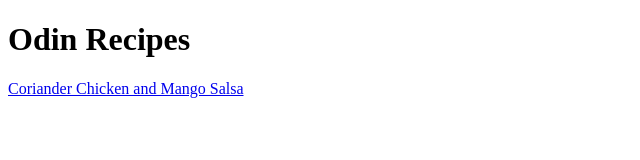
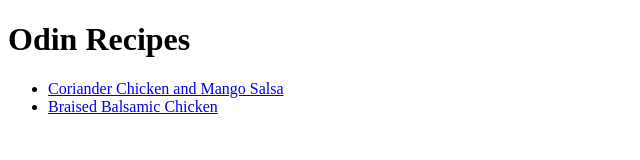
Before and after one commit to Chris83/odin-recipes, a plain HTML site: page index.html in a window 1280 px wide. Shown: the whole page, without its empty margins (0-640 px from the left). Drawn offline with Linux system fonts and the light colour scheme.

Commit message:
Created braised balsamic chicken recipe

```diff
--- a/index.html
+++ b/index.html
@@ -7,6 +7,10 @@
 
    <bod>
       <h1>Odin Recipes</h1>
-      <a href="./recipes/coriander-chicken.html">Coriander Chicken and Mango Salsa</a>
+      <ul>
+         <li><a href="./recipes/coriander-chicken.html">Coriander Chicken and Mango Salsa</a></li>
+         <li><a href="./recipes/braised-balsamic-chicken.html">Braised Balsamic Chicken</a></li>
+      </ul>
+
    </bod>
 </html>
```
Also changed, not shown: recipes/braised-balsamic-chicken.html (added, +11 -0 lines).
